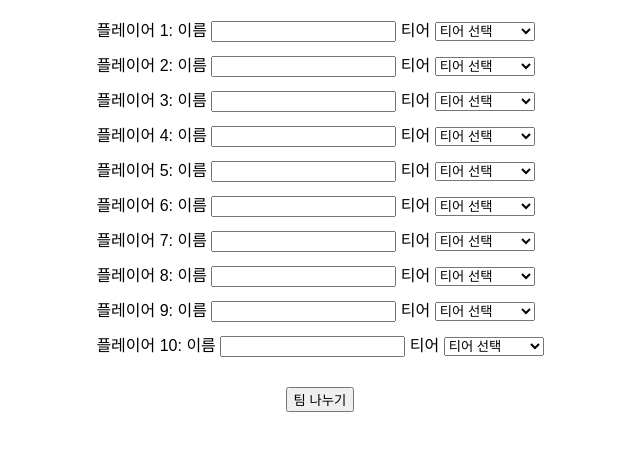
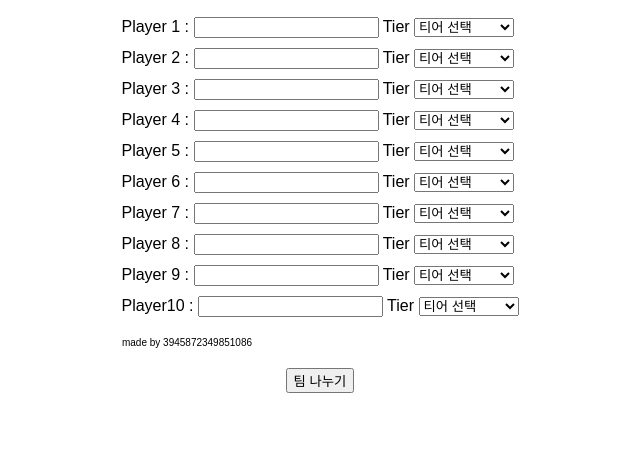
Before and after one commit to Rek42grr/team-balance-calculator, a plain HTML site: page index.html in a window 1280 px wide. Shown: the part 58-508 px from the top of the page, without its empty margins (320-960 px from the left). Drawn offline with Linux system fonts and the light colour scheme.

Commit message:
Update index.html with new content

```diff
--- a/index.html
+++ b/index.html
@@ -3,7 +3,7 @@
 <head>
     <meta charset="UTF-8">
     <meta name="viewport" content="width=device-width, initial-scale=1.0">
-    <title>팀 균형 계산기</title>
+    <title>내전 밸런스 계산</title>
     <style>
         body {
             font-family: Arial, sans-serif;
@@ -26,58 +26,58 @@
 <body>
     <h2>팀 균형 계산기</h2>
     <div id="inputs">
-        <!-- 10명의 플레이어 이름과 티어 입력 -->
         <div class="player-input">
-            <label>플레이어 1: 이름 <input type="text" id="player_name1"> 티어
+            <label>Player 1 : <input type="text" id="player_name1"> Tier
                 <select class="tier-select" id="player_tier1"></select>
             </label>
         </div>
         <div class="player-input">
-            <label>플레이어 2: 이름 <input type="text" id="player_name2"> 티어
+            <label>Player 2 : <input type="text" id="player_name2"> Tier
                 <select class="tier-select" id="player_tier2"></select>
             </label>
         </div>
         <div class="player-input">
-            <label>플레이어 3: 이름 <input type="text" id="player_name3"> 티어
+            <label>Player 3 : <input type="text" id="player_name3"> Tier
                 <select class="tier-select" id="player_tier3"></select>
             </label>
         </div>
         <div class="player-input">
-            <label>플레이어 4: 이름 <input type="text" id="player_name4"> 티어
+            <label>Player 4 : <input type="text" id="player_name4"> Tier
                 <select class="tier-select" id="player_tier4"></select>
             </label>
         </div>
         <div class="player-input">
-            <label>플레이어 5: 이름 <input type="text" id="player_name5"> 티어
+            <label>Player 5 : <input type="text" id="player_name5"> Tier
                 <select class="tier-select" id="player_tier5"></select>
             </label>
         </div>
         <div class="player-input">
-            <label>플레이어 6: 이름 <input type="text" id="player_name6"> 티어
+            <label>Player 6 : <input type="text" id="player_name6"> Tier
                 <select class="tier-select" id="player_tier6"></select>
             </label>
         </div>
         <div class="player-input">
-            <label>플레이어 7: 이름 <input type="text" id="player_name7"> 티어
+            <label>Player 7 : <input type="text" id="player_name7"> Tier
                 <select class="tier-select" id="player_tier7"></select>
             </label>
         </div>
         <div class="player-input">
-            <label>플레이어 8: 이름 <input type="text" id="player_name8"> 티어
+            <label>Player 8 : <input type="text" id="player_name8"> Tier
                 <select class="tier-select" id="player_tier8"></select>
             </label>
         </div>
         <div class="player-input">
-            <label>플레이어 9: 이름 <input type="text" id="player_name9"> 티어
+            <label>Player 9 : <input type="text" id="player_name9"> Tier
                 <select class="tier-select" id="player_tier9"></select>
             </label>
         </div>
         <div class="player-input">
-            <label>플레이어 10: 이름 <input type="text" id="player_name10"> 티어
+            <label>Player10 : <input type="text" id="player_name10"> Tier
                 <select class="tier-select" id="player_tier10"></select>
             </label>
         </div>
     </div>
+    <p style="margin-left: -266px; font-size: 10px"><label>made by 3945872349851086</label><p>
     <button onclick="calculateBalancedTeams()" class="team-button">팀 나누기</button>
     <div id="result"></div>
 
@@ -138,7 +138,6 @@
             let avgTierName = getAverageTierName(avgTierValue);
             let influenceTier;
 
-            // 제한된 영향력 범위 계산 (4단계 이내만 표시)
             let maxTierValue = tierDistribution[avgTierName] + 4;
             let minTierValue = tierDistribution[avgTierName] - 4;
 
```
